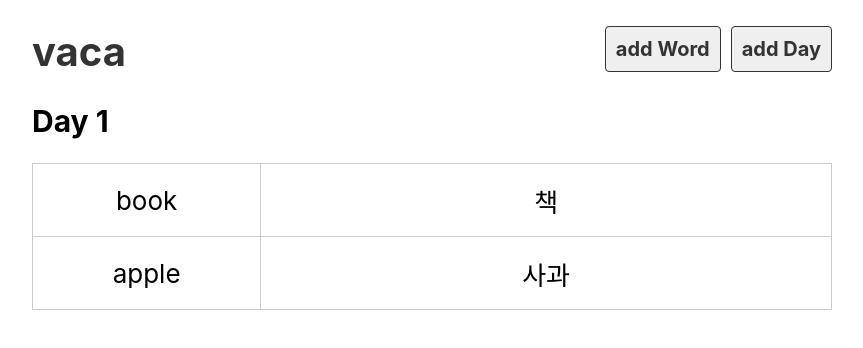
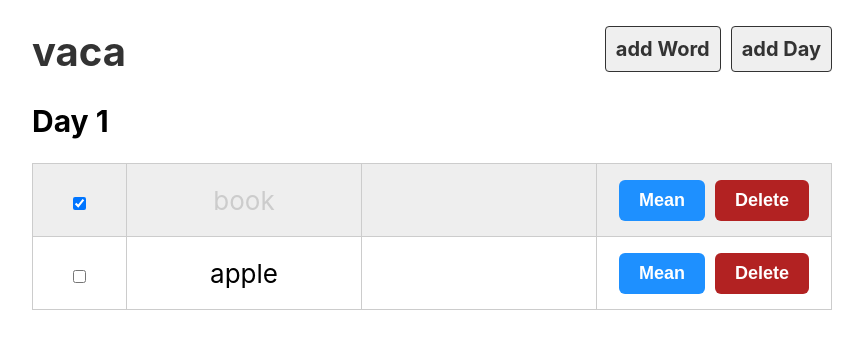
Before and after one commit to mygirok/react_start, a React (Create React App) app in the folder voca/: page /day/1 in a window 1280 px wide. Shown: the top 348 px of the page, without its empty margins (208-1071 px from the left). Built offline with nearby package versions, Linux system fonts and the light colour scheme.

Commit message:
json-server, REST API

```diff
--- /dev/null
+++ b/voca/db.json
@@ -0,0 +1,19 @@
+{
+  "posts": [
+    {
+      "id": 1,
+      "title": "json-server",
+      "author": "typicode"
+    }
+  ],
+  "comments": [
+    {
+      "id": 1,
+      "body": "some comment",
+      "postId": 1
+    }
+  ],
+  "profile": {
+    "name": "typicode"
+  }
+}
--- a/voca/src/component/Day.js
+++ b/voca/src/component/Day.js
@@ -1,5 +1,6 @@
 import dummy from "../db/data.json";
 import { useParams } from "react-router-dom";
+import Word from "./Word";
 
 export default function Day() {
     // dummy.words
@@ -15,11 +16,8 @@ export default function Day() {
             <table>
                 <tbody>
                     {wordList.map(word => (
-                        <tr key={word.id}>
-                            <td>{word.eng}</td>
-                            <td>{word.kor}</td>
-                        </tr>
-                ))}
+                       <Word word = {word} key = {word.id}/>
+                    ))}
                 </tbody>
             </table>
         </>
--- /dev/null
+++ b/voca/src/component/Word.js
@@ -0,0 +1,28 @@
+import { useState } from "react";
+
+export default function Word({ word }) {
+    const [isShow, setIsShow] = useState(false);
+    const [isDone, setIsDone] = useState(word.isDone);
+
+    function toggleShow() {
+        setIsShow(!isShow);
+    }
+
+    function toggleDone() {
+        setIsDone(!isDone);
+    }
+    return (
+        <tr className={isDone ? "off" : ""}>
+            <td>
+                <input type="checkbox" checked={isDone} onChange={toggleDone}/>
+            </td>
+            <td>{word.eng}</td>
+            <td>{isShow && word.kor}</td>
+            <td>
+                <button onClick={toggleShow}> {isShow ? "Hide" : "Mean"}
+                </button>
+                <button className="btn_del">Delete</button>
+            </td>
+        </tr>
+    );
+}
--- a/voca/src/db/data.json
+++ b/voca/src/db/data.json
@@ -10,7 +10,7 @@
       "day": 1,
       "eng": "book",
       "kor": "책",
-        "isDone": false
+      "isDone": true
     },
     {
       "id": 2,
```
Also changed, not shown: voca/db-1635943369468.json (added, +19 -0 lines), voca/db-1635943384117.json (added, +19 -0 lines). Lines whose indentation alone changed are shown as unchanged.
